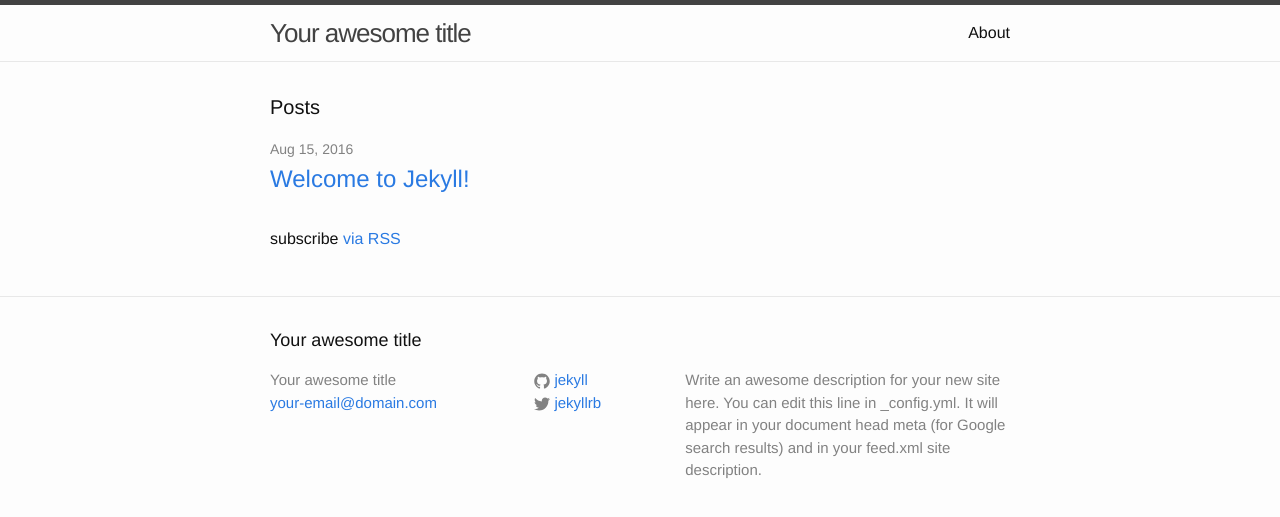
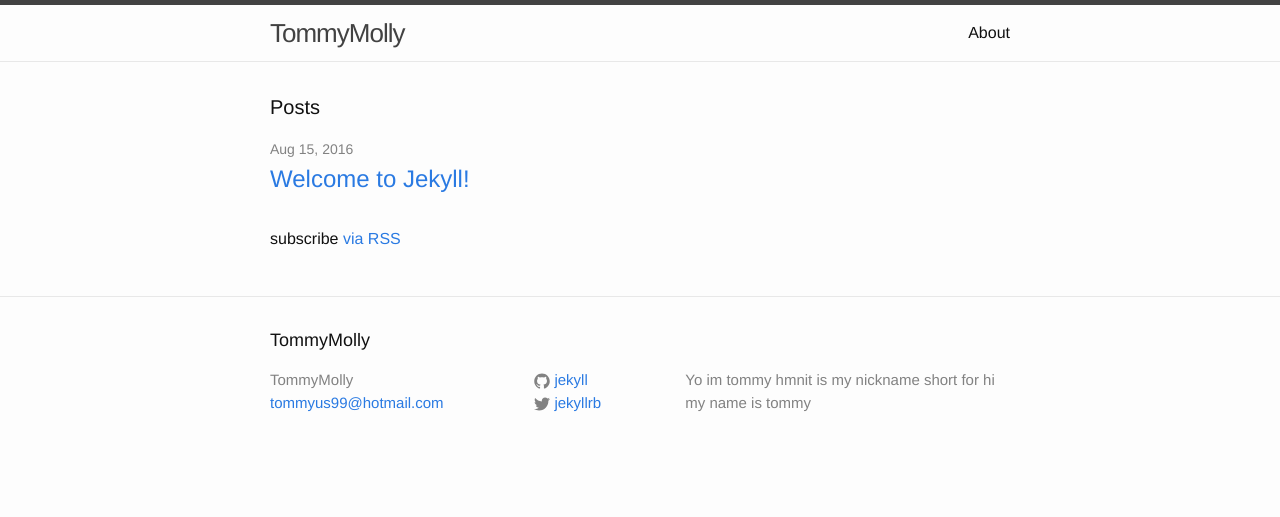
Before and after one commit to hmnit/hmnit.github.io, a Jekyll site: the page built from index.html, in a window 1280 px wide. Shown: the top 517 px of the page. Built offline with Jekyll 4.4.1, drawn with Linux system fonts in a browser that asks for light colours.

Commit message:
Update _config.yml

```diff
--- a/_config.yml
+++ b/_config.yml
@@ -6,12 +6,12 @@
 # 'jekyll serve'. If you change this file, please restart the server process.
 
 # Site settings
-title: Your awesome title
-email: your-email@domain.com
+title: TommyMolly
+email: tommyus99@hotmail.com
 description: > # this means to ignore newlines until "baseurl:"
-  Write an awesome description for your new site here. You can edit this
-  line in _config.yml. It will appear in your document head meta (for
-  Google search results) and in your feed.xml site description.
+ Yo im tommy
+ hmnit is my nickname
+ short for hi my name is tommy
 baseurl: "" # the subpath of your site, e.g. /blog
 url: "http://yourdomain.com" # the base hostname & protocol for your site
 twitter_username: jekyllrb
```
